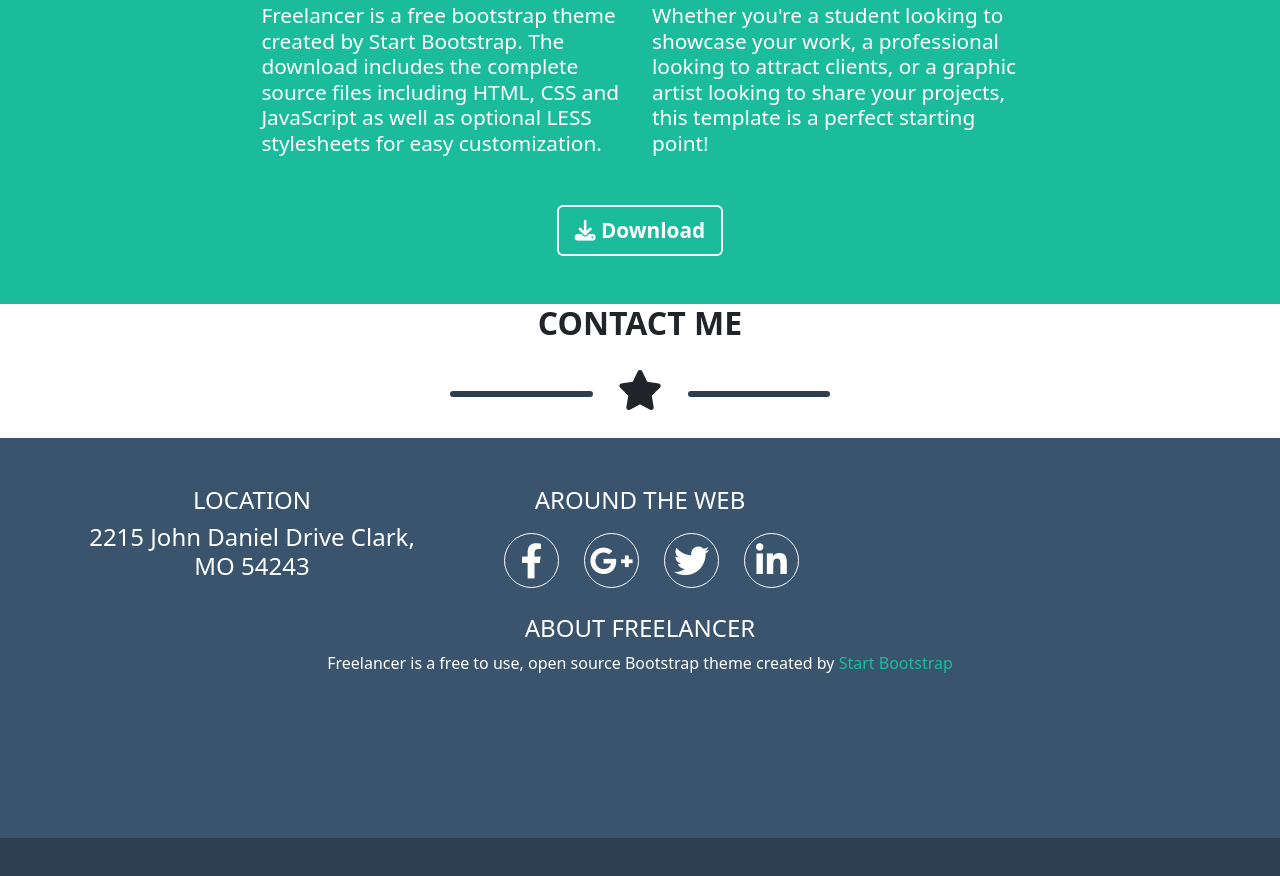
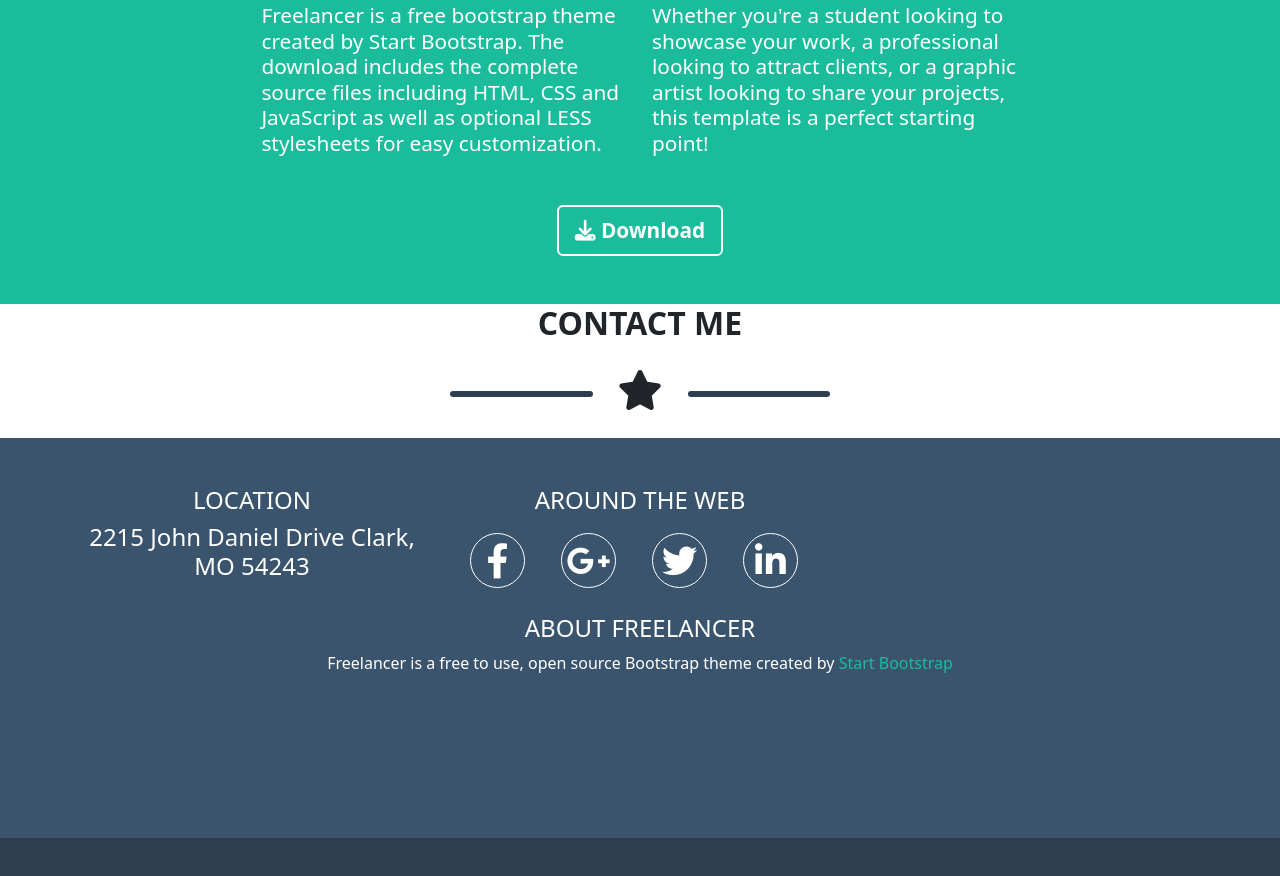
Before and after one commit to Francesco-Valentino/html-css-bootstrap-freelancer, a plain HTML site: page index.html in a window 1280 px wide. Shown: the part 1613-2489 px from the top of the page. Drawn offline with nearby package versions, Linux system fonts and the light colour scheme.

Commit message:
removing col solution for glyphs and going back to flex

```diff
--- a/index.html
+++ b/index.html
@@ -197,9 +197,8 @@
                             <h4 class="upc">
                                 Around the Web
                             </h4>
-                            <div class="glyph-wrapper">
-                                <div class="row justify-content-center gx-5 txt-xlarge">
-                                    <div class="col-3">
+                            <div class="row justify-content-center align-items-baseline txt-xlarge">
+                                <div class="col-3 d-flex">
                                     <p class="footer-glyph">
                                         <a class="glyph-link" href="#"><i class="fa-brands fa-facebook-f"></i></a>
                                     </p>
@@ -220,8 +219,6 @@
                                     </p>
                                 </div>
                             </div>
-                            </div>
-
                         </class>
                     </div>
                 </div>
```
Lines whose indentation alone changed are shown as unchanged.
